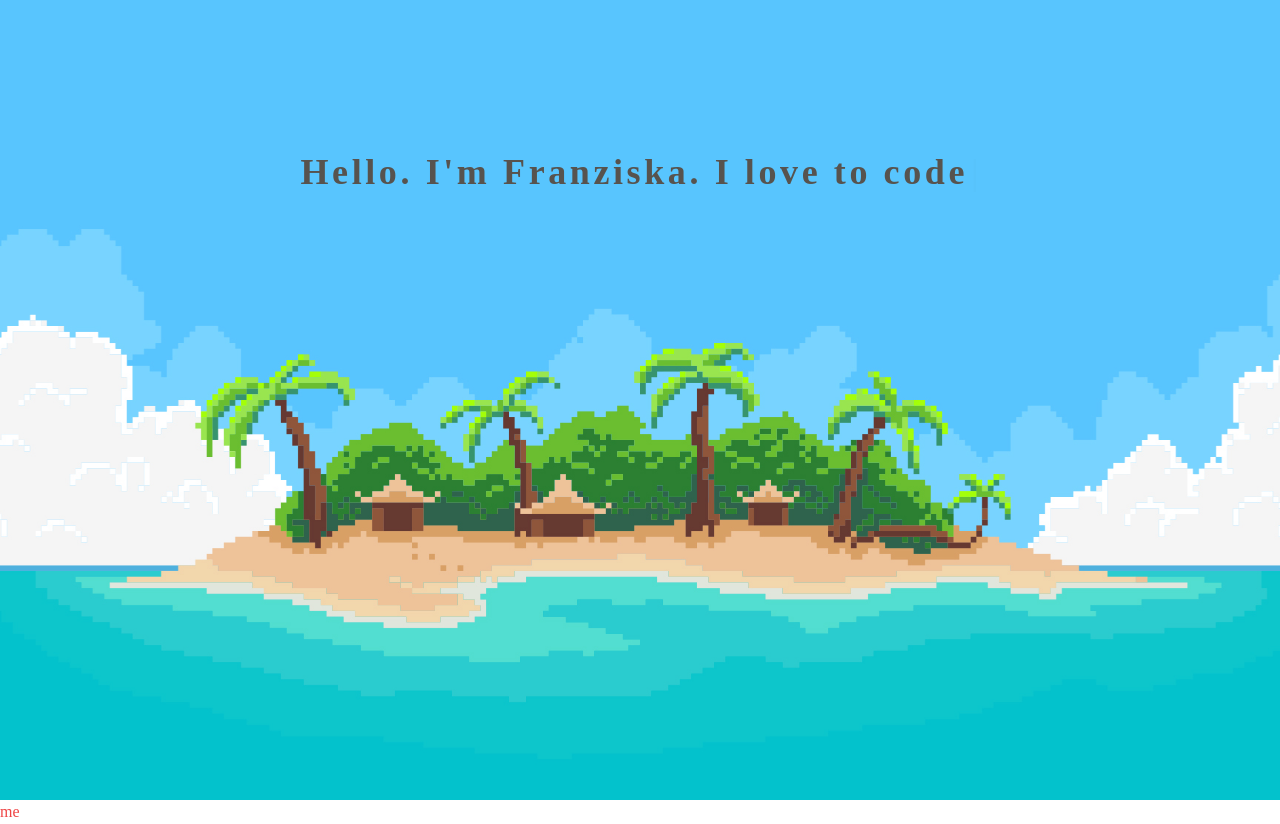
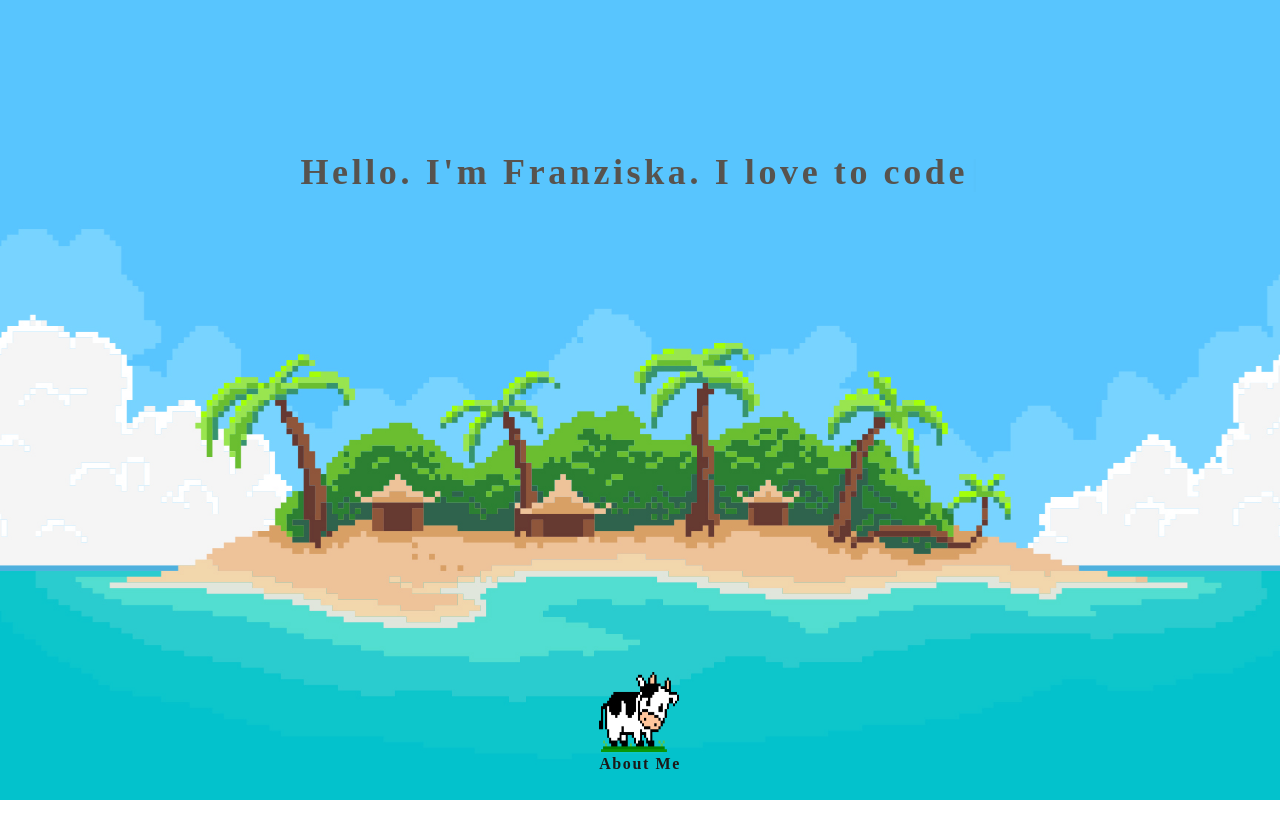
Before and after one commit to FrankieSlinn/frankissling, a React (Create React App) app: page /#/ in a window 1280 px wide. After the commit the page ends 800 px from the top, so only its background shows below. Built offline with nearby package versions, Linux system fonts and the light colour scheme.

Commit message:
Cow added

```diff
--- a/src/App.js
+++ b/src/App.js
@@ -6,15 +6,11 @@ import './App.css';
 function App() {
   return (<div>
 
-    {/* <div className="w-64 h-64 bg-cover bg-center" style={{ backgroundImage: 'url("/images/island.jpg")'}}> */}
+
           <Routes>
             {/*** HOME ***/}
             <Route path='/' element={<Homepage />}></Route>
             </Routes>
-    <h1 className="text-red-500">me</h1>
-    {/* <a href="/images/Island.jpg" target="_blank" rel="noopener noreferrer">
-        <img src="/images/Island.jpg" alt="Island" />
-      </a> */}
     </div>
 
   );
--- /dev/null
+++ b/src/Components/Footer/Footer.js
@@ -0,0 +1,13 @@
+import React from 'react';
+import cow from '../../images/Cow.png';
+
+export default function Footer() {
+  return (
+    <div className="text-center flex justify-evenly items-center -mt-32 tracking-widest font-bold text-stone-900">
+    <div className="bg-opacity-0">
+      <img className="h-20 w-20" src={cow} alt="About Me" />
+      <span >About Me</span>
+    </div>
+    </div>
+  );
+}
--- a/src/Components/Homepage/Homepage.js
+++ b/src/Components/Homepage/Homepage.js
@@ -1,7 +1,9 @@
 import React, { useState, useEffect } from 'react';
+import Footer from '../Footer/Footer';
 import { Typewriter } from 'react-simple-typewriter';
 
 const island = require('../../images/island.jpg');
+
 
 export default function Homepage() {
   const [cursorVisible, setCursorVisible] = useState(true);
@@ -16,16 +18,19 @@ export default function Homepage() {
   };
 
   return (
+    <div>
     <div className="h-screen flex items-center justify-center bg-cover bg-center bg-no-repeat" style={{ backgroundImage: `url(${island})` }}>
       <p id="intro" className="tracking-widest font-handjet font-bold absolute top-36 text-4xl text-left leading-[3.5rem]">
         <Typewriter
           words={["Hello. I'm Franziska. I love to code."]}
           cursor
-          cursorStyle={cursorVisible ? (typingComplete ? 'opacity-0' : '|') : 'opacity-0'}
+          cursorStyle={cursorVisible ? '|' : ' '}
           typeSpeed={150}
           onLoopDone={handleTypingComplete}
         />
       </p>
     </div>
+    <Footer />
+    </div>
   );
 }
```
